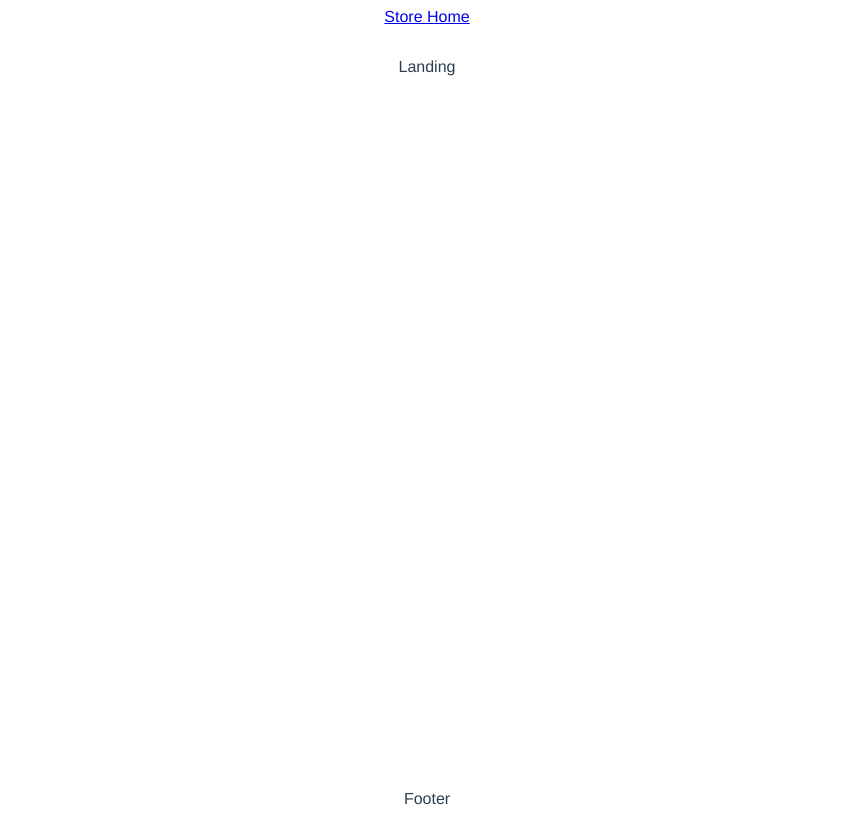
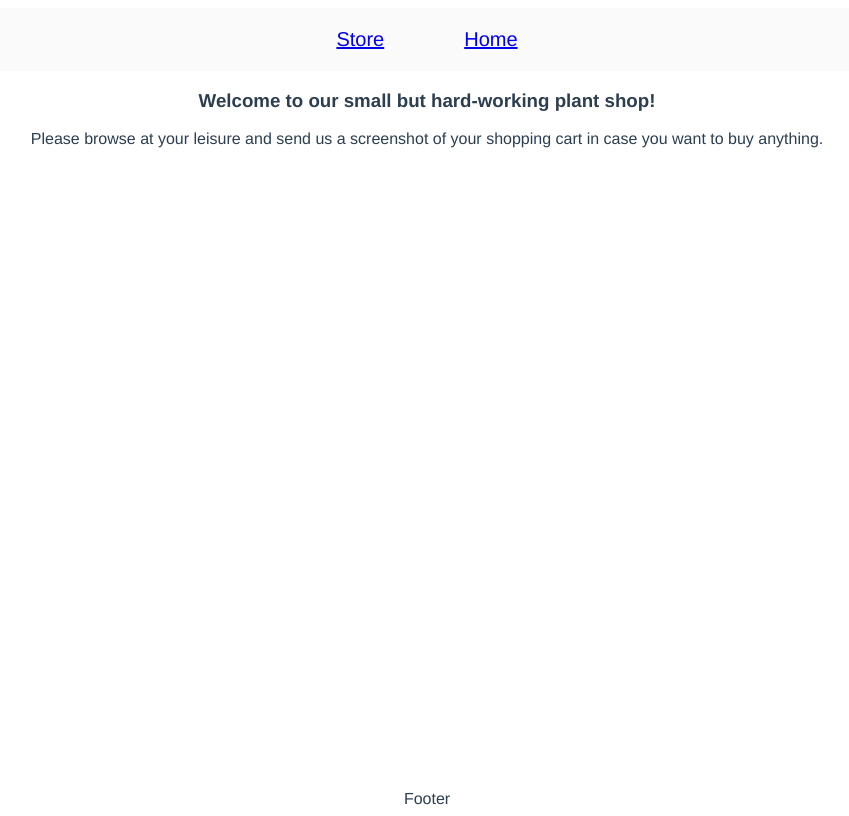
Before and after one commit to vlasn/ambientia-vue-advanced, a Vue app: page / in a window 1280 px wide. Shown: the whole page, without its empty margins (213-1062 px from the left). Built offline with nearby package versions, Linux system fonts and the light colour scheme.

Commit message:
chore: Style things a little

```diff
--- a/src/components/Header.vue
+++ b/src/components/Header.vue
@@ -1,11 +1,15 @@
 <template>
-  <div className='Header'>
-      <router-link to='/store'>
+  <div class='Header'>
+    <div class="store-link">
+      <router-link to='/store' class="store-link">
         Store
       </router-link>
-      <router-link to='/'>
+    </div>
+    <div class="store-link">
+      <router-link to='/' class="store-link">
         Home
       </router-link>
+    </div>
   </div>
 </template>
 
@@ -15,6 +19,18 @@ export default {
 }
 </script>
 
-<style>
+<style scoped>
+.Header {
+  background-color: rgb(250, 250, 250);
+  display: flex;
+  justify-content: center;
+}
 
+.store-link {
+  padding:20px;
+  font-size: 20px;
+}
+.store-link:hover {
+  background-color: white;
+}
 </style>
--- a/src/components/ProductListing.vue
+++ b/src/components/ProductListing.vue
@@ -1,7 +1,11 @@
 <template>
     <div class="ProductListing" @click='navigateToProduct'>
-        <img :src="pictureUrl" />
-        {{name}}
+        <div class="ProductImage">
+            <img :src="pictureUrl" />
+        </div>
+        <div class="ProductName">
+            {{name}}
+        </div>
     </div>
 </template>
 
@@ -32,18 +36,33 @@ export default {
 </script>
 
 <style>
-.ProductListing:not(:last-child) {
-    border-bottom: 2px solid grey;
-}
-
 .ProductListing {
     padding: 10px;
     display: flex;
+    flex-direction: column;
     align-items: center;
     cursor: pointer;
+    width: 200px;
+    border-radius: 5px;
+    box-shadow: 0 0 5px 2px rgba(0, 0, 0, 0.1);
 }
 
-.ProductListing > img {
-    max-height: 100px;
+.ProductListing:hover {
+        box-shadow: 0 0 6px 2px rgba(0, 0, 0, 0.2);
+}
+
+.ProductImage {
+    max-width: 200px;
+    height: 350px;
+    display: flex;
+    background-color: rgb(237, 248, 255);
+}
+.ProductImage > img {
+    width: 100%;
+    margin: auto;
+}
+
+.ProductName {
+    font-size: 20px;
 }
 </style>
--- a/src/layouts/MainLayout.vue
+++ b/src/layouts/MainLayout.vue
@@ -25,7 +25,7 @@ export default {
 <style>
 .MainLayout {
     display: grid;
-    grid-template-rows: 50px 1fr auto;
+    grid-template-rows: auto 1fr auto;
     grid-template-columns: 1fr;
     height: 100%;
 }
--- a/src/views/Landing.vue
+++ b/src/views/Landing.vue
@@ -1,5 +1,8 @@
 <template>
-  <div>Landing</div>
+  <div>
+    <h3>Welcome to our small but hard-working plant shop!</h3>
+    <p>Please browse at your leisure and send us a screenshot of your shopping cart in case you want to buy anything.</p>
+  </div>
 </template>
 
 <script>
--- a/src/views/Product.vue
+++ b/src/views/Product.vue
@@ -4,6 +4,9 @@
         Loading...
     </div>
     <div v-else>
+        <router-link to='/store'>
+            Go back
+        </router-link>
         <h3>{{product.name}}</h3>
         <img :src="product.pictureUrl"/>
         <p>
--- a/src/views/Store.vue
+++ b/src/views/Store.vue
@@ -1,9 +1,9 @@
 <template>
   <div>
-    <div class="">
-      <input :value="message" @input="onInput" />
+    <div class="Filter">
+      <input :value="searchTerm" @input="onInput" placeholder='Filter results'/>
     </div>
-    <div class="products">
+    <div class="Products">
       <ProductListing
         v-for="product in filteredProducts"
         :key="product.id"
@@ -25,14 +25,13 @@ export default {
   },
   data() {
     return {
-      message: "",
+      searchTerm: "",
       products: []
     };
   },
   methods: {
     onInput(event) {
-      console.log(event);
-      this.message = event.target.value;
+      this.searchTerm = event.target.value;
     },
     onNewProduct(data) {
       this.products.push(data);
@@ -48,7 +47,7 @@ export default {
     },
     filteredProducts() {
       return this.productList.filter((product) => {
-        return product.name.startsWith(this.message);
+        return product.name.toLowerCase().search(this.searchTerm.toLowerCase()) > -1;
       });
     },
     productCount() {
@@ -65,4 +64,11 @@ export default {
 </script>
 
 <style>
+  .Products {
+    margin: 20px auto;
+    display: inline-grid;
+    grid-template-columns: repeat(4, 1fr);
+    grid-column-gap: 10px;
+    grid-row-gap: 10px;
+  }
 </style>
```
